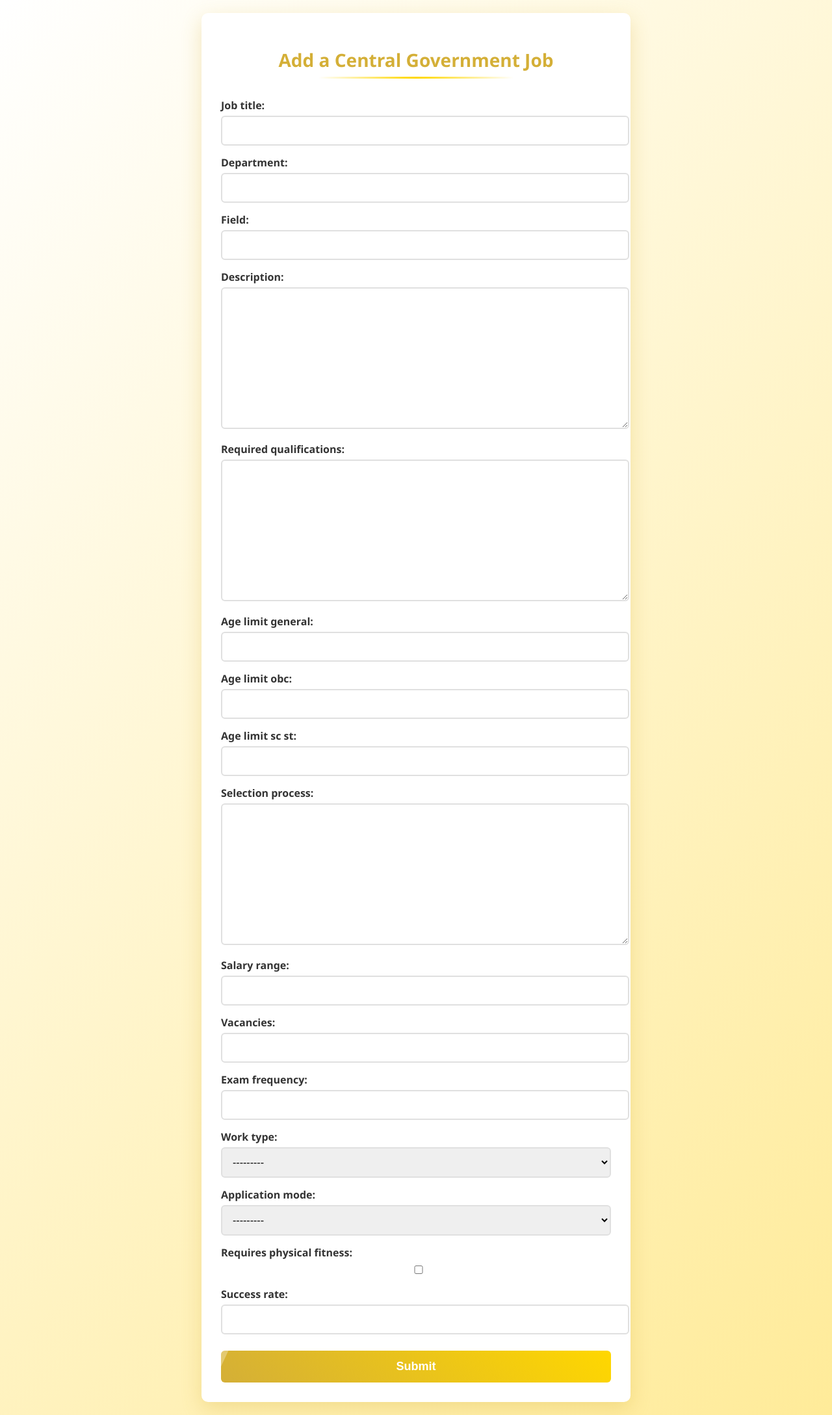
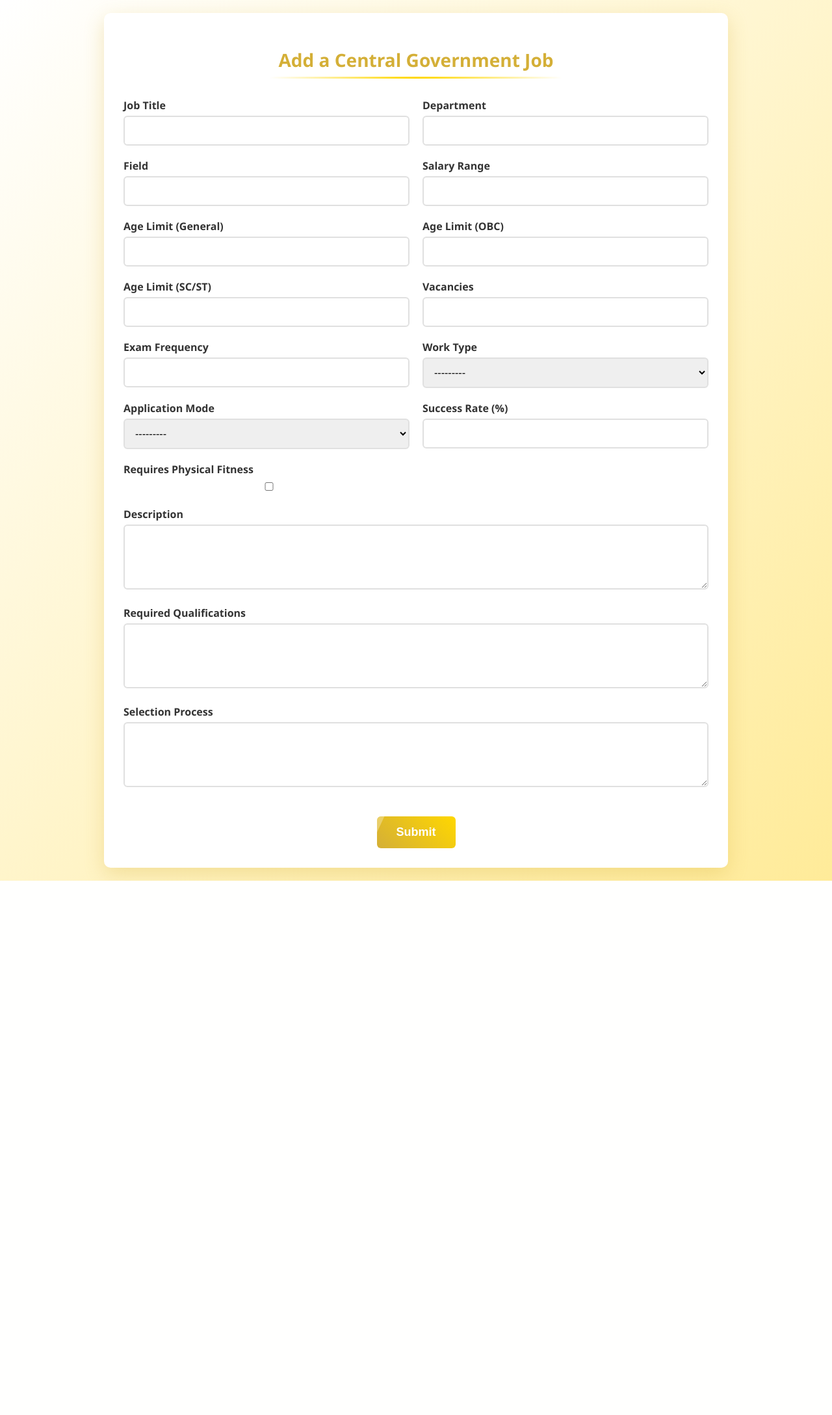
Before and after one commit to NanduPrasad93/ParseSmart, a Django app: page /add-job/ in a window 1280 px wide. Shown: the whole page at 65% size. After the commit the page ends 1355 px from the top, so only its background shows below. Run offline with Django 5.2, Linux system fonts and the light colour scheme.

Commit message:
ekne mathio eliiiiii

```diff
--- a/ParserX/templates/add_central_gov_job.html
+++ b/ParserX/templates/add_central_gov_job.html
@@ -30,25 +30,8 @@
             border-radius: 10px;
             box-shadow: 0 10px 30px rgba(212, 175, 55, 0.3);
             width: 100%;
-            max-width: 600px;
+            max-width: 900px;
             padding: 30px;
-            transition: transform 0.3s ease;
-            animation: slideInFromLeft 0.5s ease-out;
-        }
-
-        @keyframes slideInFromLeft {
-            0% {
-                transform: translateX(-50px);
-                opacity: 0;
-            }
-            100% {
-                transform: translateX(0);
-                opacity: 1;
-            }
-        }
-
-        .container:hover {
-            transform: translateX(5px);
         }
 
         h2 {
@@ -58,18 +41,6 @@
             font-size: 28px;
             position: relative;
             padding-bottom: 10px;
-            animation: slideInFromRight 0.5s ease-out;
-        }
-
-        @keyframes slideInFromRight {
-            0% {
-                transform: translateX(50px);
-                opacity: 0;
-            }
-            100% {
-                transform: translateX(0);
-                opacity: 1;
-            }
         }
 
         h2:after {
@@ -80,18 +51,50 @@
             width: 50%;
             height: 3px;
             background: linear-gradient(90deg, transparent, var(--gold), transparent);
-            animation: slideInFromLeft 0.8s ease-out;
         }
 
         form {
             display: flex;
-            flex-direction: column;
-            gap: 15px;
+            flex-wrap: wrap;
+            margin: -10px; /* Compensate for field padding */
         }
 
-        form p {
-            margin: 0;
-            animation: slideInFromRight 0.7s ease-out;
+        .form-group {
+            padding: 10px;
+            width: 50%;
+            box-sizing: border-box;
+            animation-duration: 0.5s;
+            animation-fill-mode: both;
+        }
+
+        .form-group:nth-child(odd) {
+            animation-name: slideInFromLeft;
+        }
+
+        .form-group:nth-child(even) {
+            animation-name: slideInFromRight;
+        }
+
+        @keyframes slideInFromLeft {
+            0% {
+                transform: translateX(-40px);
+                opacity: 0;
+            }
+            100% {
+                transform: translateX(0);
+                opacity: 1;
+            }
+        }
+
+        @keyframes slideInFromRight {
+            0% {
+                transform: translateX(40px);
+                opacity: 0;
+            }
+            100% {
+                transform: translateX(0);
+                opacity: 1;
+            }
         }
 
         label {
@@ -108,13 +111,41 @@
             border-radius: 6px;
             font-size: 16px;
             transition: all 0.3s ease;
+            box-sizing: border-box;
         }
 
         input:focus, select:focus, textarea:focus {
             outline: none;
             border-color: var(--gold);
             box-shadow: 0 0 0 3px rgba(255, 215, 0, 0.2);
-            transform: translateX(5px);
+        }
+
+        textarea {
+            resize: vertical;
+            min-height: 100px;
+        }
+
+        .full-width {
+            width: 100%;
+        }
+
+        .buttons {
+            width: 100%;
+            padding: 10px;
+            text-align: center;
+            margin-top: 20px;
+            animation: slideInFromBottom 0.5s ease-out;
+        }
+
+        @keyframes slideInFromBottom {
+            0% {
+                transform: translateY(20px);
+                opacity: 0;
+            }
+            100% {
+                transform: translateY(0);
+                opacity: 1;
+            }
         }
 
         button {
@@ -124,22 +155,20 @@
             font-weight: 600;
             border: none;
             border-radius: 6px;
-            padding: 14px;
+            padding: 14px 30px;
             cursor: pointer;
             transition: all 0.3s ease;
-            margin-top: 10px;
             position: relative;
             overflow: hidden;
-            animation: slideInFromLeft 0.9s ease-out;
         }
 
         button:hover {
             box-shadow: 0 5px 15px rgba(212, 175, 55, 0.4);
-            transform: translateX(5px);
+            transform: translateY(-2px);
         }
 
         button:active {
-            transform: translateX(2px);
+            transform: translateY(1px);
         }
 
         button::after {
@@ -157,6 +186,12 @@
         button:hover::after {
             left: 100%;
         }
+
+        @media (max-width: 768px) {
+            .form-group {
+                width: 100%;
+            }
+        }
     </style>
 </head>
 <body>
@@ -164,8 +199,98 @@
         <h2>Add a Central Government Job</h2>
         <form method="post">
             {% csrf_token %}
-            {{ form.as_p }}
-            <button type="submit">Submit</button>
+
+            <div class="form-group">
+                <label for="id_job_title">Job Title</label>
+                <input type="text" name="job_title" id="id_job_title" required>
+            </div>
+
+            <div class="form-group">
+                <label for="id_department">Department</label>
+                <input type="text" name="department" id="id_department" required>
+            </div>
+
+            <div class="form-group">
+                <label for="id_field">Field</label>
+                <input type="text" name="field" id="id_field" required>
+            </div>
+
+            <div class="form-group">
+                <label for="id_salary_range">Salary Range</label>
+                <input type="text" name="salary_range" id="id_salary_range">
+            </div>
+
+            <div class="form-group">
+                <label for="id_age_limit_general">Age Limit (General)</label>
+                <input type="text" name="age_limit_general" id="id_age_limit_general">
+            </div>
+
+            <div class="form-group">
+                <label for="id_age_limit_obc">Age Limit (OBC)</label>
+                <input type="text" name="age_limit_obc" id="id_age_limit_obc">
+            </div>
+
+            <div class="form-group">
+                <label for="id_age_limit_sc_st">Age Limit (SC/ST)</label>
+                <input type="text" name="age_limit_sc_st" id="id_age_limit_sc_st">
+            </div>
+
+            <div class="form-group">
+                <label for="id_vacancies">Vacancies</label>
+                <input type="number" name="vacancies" id="id_vacancies">
+            </div>
+
+            <div class="form-group">
+                <label for="id_exam_frequency">Exam Frequency</label>
+                <input type="text" name="exam_frequency" id="id_exam_frequency">
+            </div>
+
+            <div class="form-group">
+                <label for="id_work_type">Work Type</label>
+                <select name="work_type" id="id_work_type">
+                    <option value="">---------</option>
+                    <option value="Permanent">Permanent</option>
+                    <option value="Contract">Contract</option>
+                </select>
+            </div>
+
+            <div class="form-group">
+                <label for="id_application_mode">Application Mode</label>
+                <select name="application_mode" id="id_application_mode">
+                    <option value="">---------</option>
+                    <option value="Online">Online</option>
+                    <option value="Offline">Offline</option>
+                </select>
+            </div>
+
+            <div class="form-group">
+                <label for="id_success_rate">Success Rate (%)</label>
+                <input type="number" step="0.01" name="success_rate" id="id_success_rate">
+            </div>
+
+            <div class="form-group">
+                <label for="id_requires_physical_fitness">Requires Physical Fitness</label>
+                <input type="checkbox" name="requires_physical_fitness" id="id_requires_physical_fitness">
+            </div>
+
+            <div class="form-group full-width">
+                <label for="id_description">Description</label>
+                <textarea name="description" id="id_description" required></textarea>
+            </div>
+
+            <div class="form-group full-width">
+                <label for="id_required_qualifications">Required Qualifications</label>
+                <textarea name="required_qualifications" id="id_required_qualifications" required></textarea>
+            </div>
+
+            <div class="form-group full-width">
+                <label for="id_selection_process">Selection Process</label>
+                <textarea name="selection_process" id="id_selection_process"></textarea>
+            </div>
+
+            <div class="buttons">
+                <button type="submit">Submit</button>
+            </div>
         </form>
     </div>
 </body>
```
